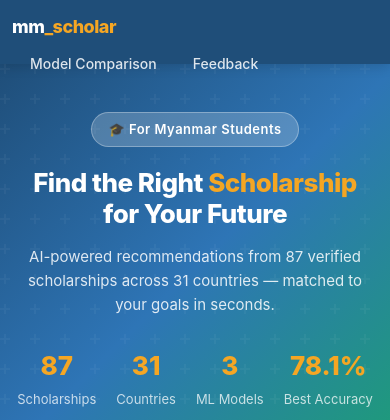
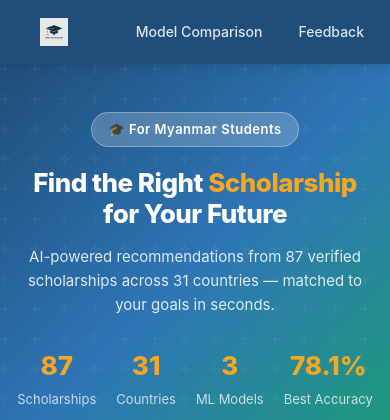
Before and after one commit to htetarkarlinn/mm_scholar, a Flask app: page / in a window 390 px wide. Shown: the top 420 px of the page. Run offline with Flask 3, Linux system fonts and the light colour scheme; parts of the project's set-up code (start-up, migrations or seed data) failed here and were passed over.

Commit message:
Add Explainable AI and fix UI

```diff
--- a/app.py
+++ b/app.py
@@ -345,4 +345,4 @@ def compare():
 
 
 if __name__ == "__main__":
-    app.run(debug=False, host="0.0.0.0", port=int(os.environ.get("PORT", 5000)))
+    app.run(debug=False, host="0.0.0.0", port=int(os.environ.get("PORT", 5001)))
--- a/static/style.css
+++ b/static/style.css
@@ -50,14 +50,8 @@ body {
 }
 
 .navbar-brand {
-  font-size: 22px !important;
-  font-weight: 800 !important;
-  color: white !important;
-  letter-spacing: -0.5px;
-}
-
-.navbar-brand span {
-  color: var(--accent);
+  display: flex;
+  align-items: center;
 }
 
 .navbar .nav-link {
@@ -482,7 +476,7 @@ body {
   .info-grid { grid-template-columns: repeat(2, 1fr); }
   .form-card { margin-top: -24px; }
   .card-body { padding: 16px; }
-  .navbar-brand { font-size: 18px !important; }
+  .navbar-brand img { height: 28px; }
 }
 
 /* dark mode text fix */
@@ -492,5 +486,12 @@ body {
     color: var(--text) !important;
   }
   .text-muted { color: var(--text-muted) !important; }
+  .form-select,
+  .form-control {
+    background: var(--card-bg) !important;
+    color: var(--text) !important;
+    border-color: var(--border) !important;
+  }
   .form-select option { background: var(--card-bg); color: var(--text); }
+  .form-control::placeholder { color: var(--text-muted) !important; opacity: 1; }
 }
--- a/templates/index.html
+++ b/templates/index.html
@@ -6,13 +6,19 @@
   <title>mm_scholar — Scholarship Finder for Myanmar Students</title>
   <link href="https://cdn.jsdelivr.net/npm/bootstrap@5.3.0/dist/css/bootstrap.min.css" rel="stylesheet" />
   <link rel="stylesheet" href="{{ url_for('static', filename='style.css') }}" />
+  <link rel="icon" type="image/png" href="{{ url_for('static', filename='favicon.png') }}">
 </head>
 <body>
 
 <!-- navbar -->
 <nav class="navbar navbar-dark">
   <div class="container d-flex align-items-center justify-content-between">
-    <a class="navbar-brand" href="/">mm<span>_scholar</span></a>
+    <a class="navbar-brand" href="/">
+      <img src="{{ url_for('static', filename='logo.png') }}"
+           alt="mm_scholar"
+           height="36"
+           style="object-fit:contain;" />
+    </a>
     <div class="d-flex align-items-center gap-1">
       <a class="nav-link" href="/compare">Model Comparison</a>
       <a class="nav-link" href="/feedback-results">Feedback</a>
```
Also changed, not shown: templates/compare.html (+7 -1 lines), templates/feedback_results.html (+7 -1 lines), templates/results.html (+13 -6 lines), templates/thank_you.html (+7 -1 lines), static/favicon.png (added), static/logo.jpg (added), static/logo.png (added), 1 other file.
